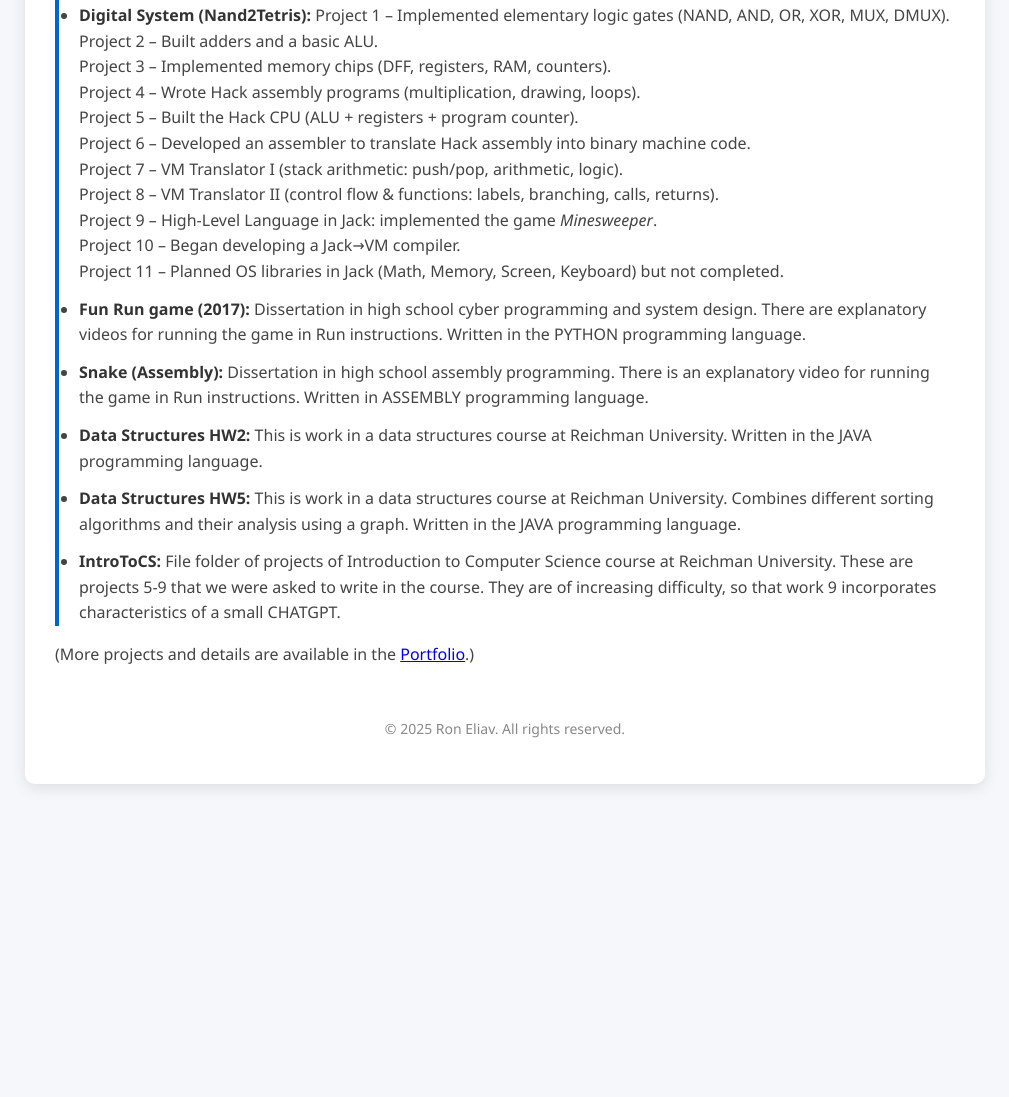
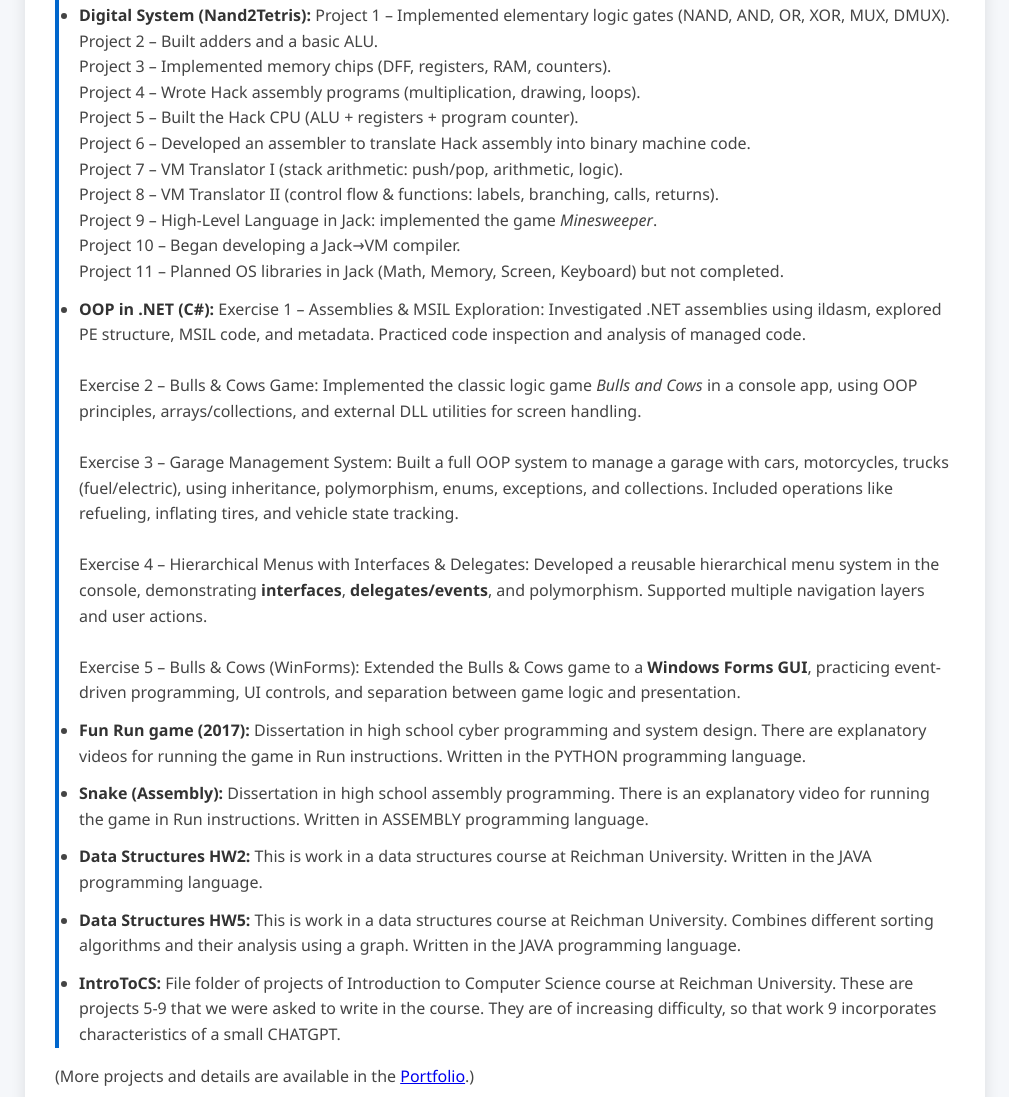
Before and after one commit to roneliav16/Resume, a plain HTML site: page index.html in a window 1280 px wide. Shown: the part 1258-2355 px from the top of the page, without its empty margins (135-1144 px from the left). Before the commit the page ends 2092 px from the top, so only its background shows below. Drawn offline with Linux system fonts and the light colour scheme.

Commit message:
Update index.html

```diff
--- a/index.html
+++ b/index.html
@@ -45,6 +45,17 @@
                 <li><strong>Operating Systems – Final Project:</strong> Developed a modular multithreaded string-processing pipeline in C, with dynamically loaded plugins (e.g., uppercaser, flipper, logger). Implemented thread-safe producer–consumer queues, synchronization mechanisms, and clean shutdown via dynamic linking.</li>
                 <li><strong>Machine Learning from Data:</strong> 5 Full projects including: Implemented decision trees with pruning, logistic regression with gradient descent, Poisson MLE estimations, and k-means clustering for image segmentation.</li>
                 <li><strong>Digital System (Nand2Tetris):</strong> Project 1 – Implemented elementary logic gates (NAND, AND, OR, XOR, MUX, DMUX).<br> Project 2 – Built adders and a basic ALU.<br> Project 3 – Implemented memory chips (DFF, registers, RAM, counters).<br> Project 4 – Wrote Hack assembly programs (multiplication, drawing, loops).<br> Project 5 – Built the Hack CPU (ALU + registers + program counter).<br> Project 6 – Developed an assembler to translate Hack assembly into binary machine code.<br> Project 7 – VM Translator I (stack arithmetic: push/pop, arithmetic, logic).<br> Project 8 – VM Translator II (control flow & functions: labels, branching, calls, returns).<br> Project 9 – High-Level Language in Jack: implemented the game <em>Minesweeper</em>.<br> Project 10 – Began developing a Jack→VM compiler.<br> Project 11 – Planned OS libraries in Jack (Math, Memory, Screen, Keyboard) but not completed.</li>
+                <li><strong>OOP in .NET (C#):</strong>
+                Exercise 1 – Assemblies & MSIL Exploration: Investigated .NET assemblies using ildasm, explored PE structure, MSIL code, and metadata. Practiced code inspection and analysis of managed code.
+                <br><br>
+                Exercise 2 – Bulls & Cows Game: Implemented the classic logic game <em>Bulls and Cows</em> in a console app, using OOP principles, arrays/collections, and external DLL utilities for screen handling.
+                <br><br>
+                Exercise 3 – Garage Management System: Built a full OOP system to manage a garage with cars, motorcycles, trucks (fuel/electric), using inheritance, polymorphism, enums, exceptions, and collections. Included operations like refueling, inflating tires, and vehicle state tracking.
+                <br><br>
+                Exercise 4 – Hierarchical Menus with Interfaces & Delegates: Developed a reusable hierarchical menu system in the console, demonstrating <strong>interfaces</strong>, <strong>delegates/events</strong>, and polymorphism. Supported multiple navigation layers and user actions.
+                <br><br>
+                Exercise 5 – Bulls & Cows (WinForms): Extended the Bulls & Cows game to a <strong>Windows Forms GUI</strong>, practicing event-driven programming, UI controls, and separation between game logic and presentation.
+                </li>
                 <li><strong>Fun Run game (2017):</strong> Dissertation in high school cyber programming and system design. There are explanatory videos for running the game in Run instructions. Written in the PYTHON programming language.</li>
                 <li><strong>Snake (Assembly):</strong> Dissertation in high school assembly programming. There is an explanatory video for running the game in Run instructions. Written in ASSEMBLY programming language.</li>
                 <li><strong>Data Structures HW2:</strong> This is work in a data structures course at Reichman University. Written in the JAVA programming language.</li>
```
